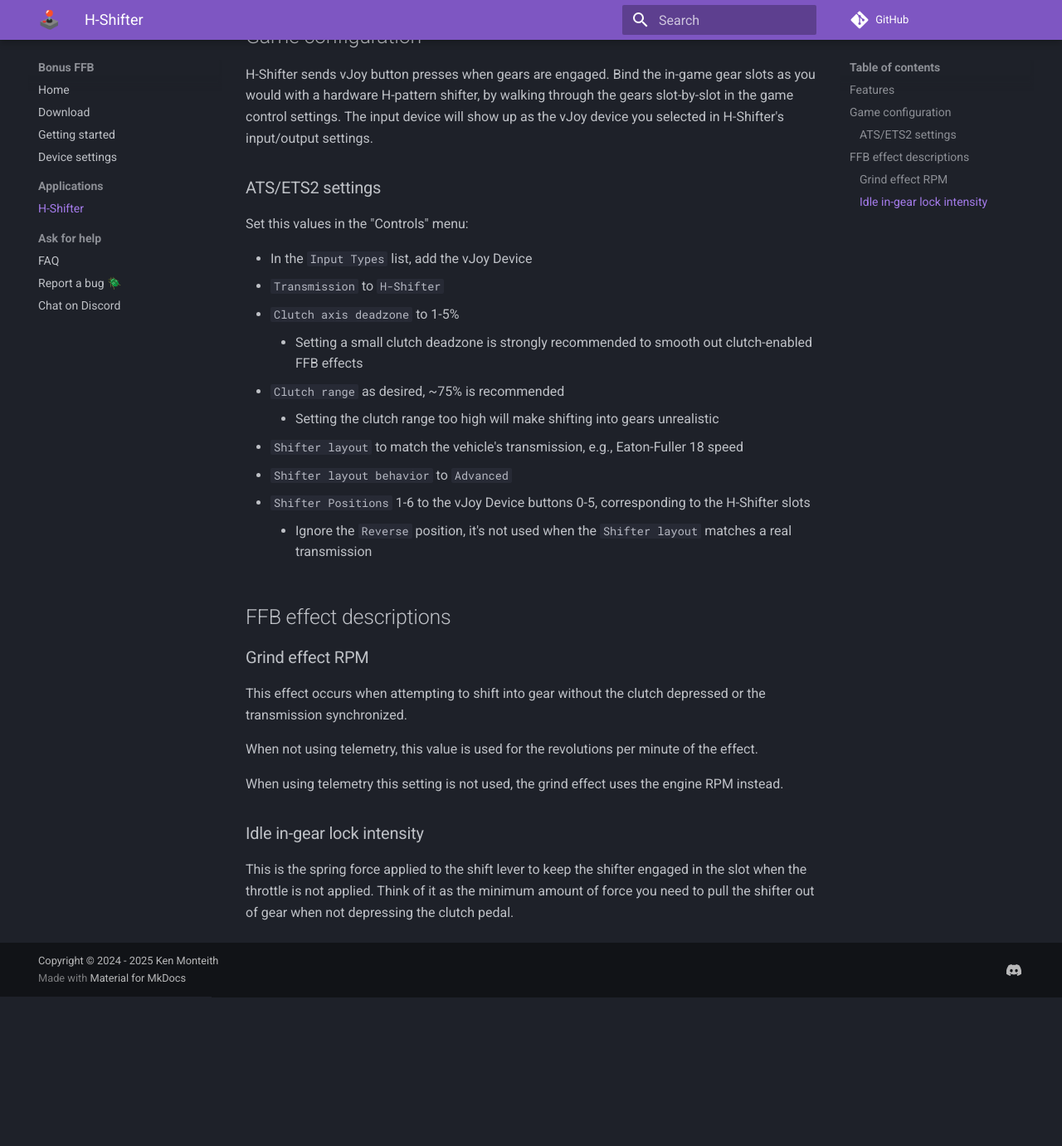
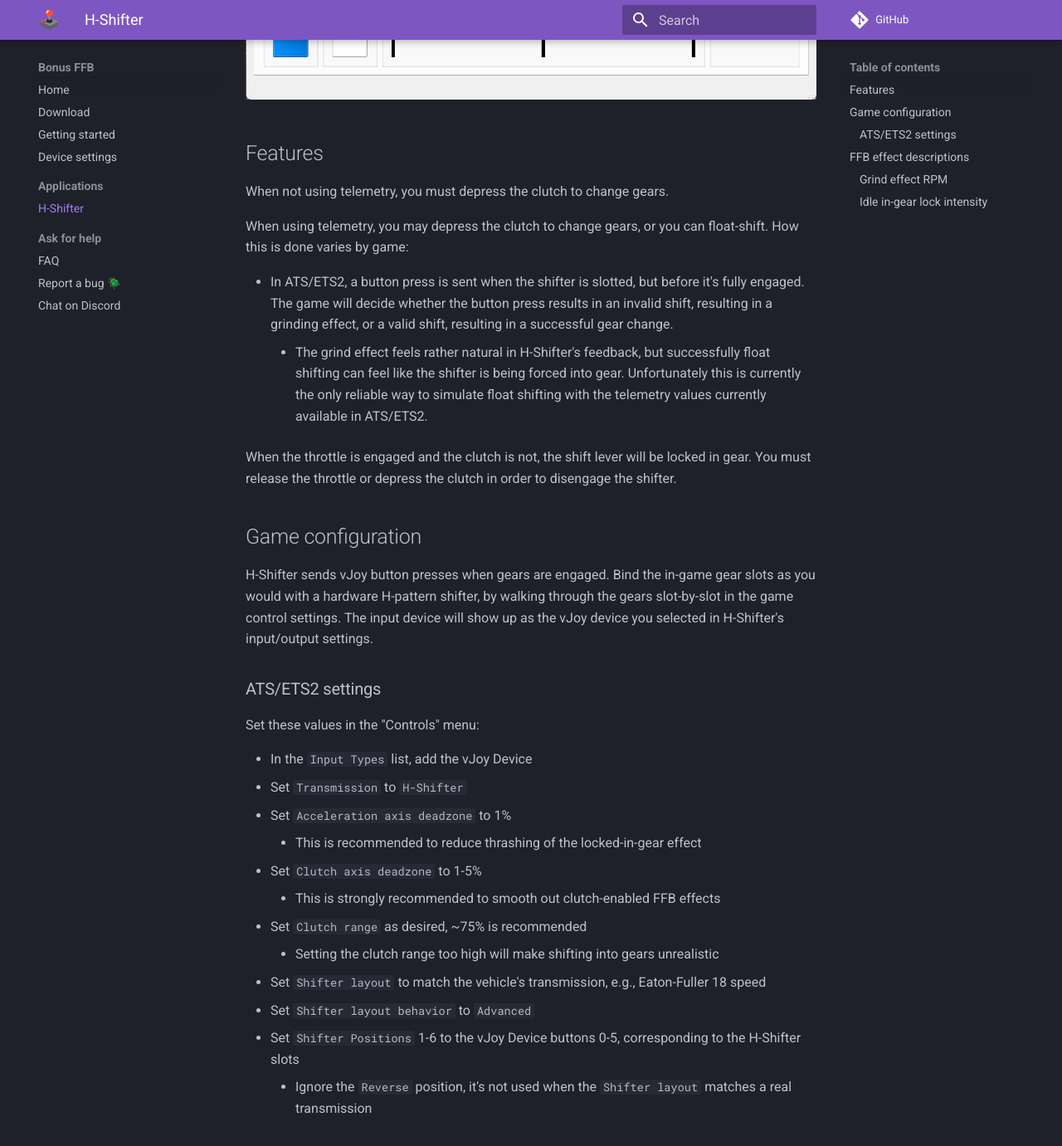
Before and after one commit to kgmonteith/BonusFFB, an MkDocs documentation site: the page built from docs/hshifter.md, in a window 1280 px wide and 1400 px high, scrolled down 851 px. Shown: the top 1381 px of the window at 83% size. Built offline with MkDocs 1.6.1 and Material for MkDocs 9.7.7, drawn with Linux system fonts in a browser that asks for light colours; comment, search, counter and statistics services are not loaded; before the commit the page ends 2052 px from its top, so only the background shows below that.

Commit message:
Doc update

```diff
--- a/docs/hshifter.md
+++ b/docs/hshifter.md
@@ -3,6 +3,8 @@
 This application simulates an H-pattern shifter with gear grinding, locking, and [float shifting](https://en.wikipedia.org/wiki/Float_shifting). Configuring clutch and throttle pedals axes in the `Input/output settings` tab is required. Float shifting requires [setting up game telemetry](getting-started.md/#install-optional-telemetry-plugins).
 
 H-Shifter is best suited to casual driving games, such truck, bus, and taxi sims. Depending on the strength of your FFB joystick, it's possible to overcome the locking, grinding, and channel-keeping force effects. Remember to play along and not push through these effects. If you want something stronger and more precise, consider a purpose-built device like the [Bash Pro](https://mvhstudios.co.uk/products/bash-pro).
+
+![H-Shifter](images/hshifter-screenshot.png)
 
 ## Features
 
@@ -21,17 +23,19 @@ H-Shifter sends vJoy button presses when gears are engaged. Bind the in-game gea
 
 ### ATS/ETS2 settings
 
-Set this values in the "Controls" menu:
+Set these values in the "Controls" menu:
 
 * In the `Input Types` list, add the vJoy Device
-* `Transmission` to `H-Shifter`
-* `Clutch axis deadzone` to 1-5%
-    * Setting a small clutch deadzone is strongly recommended to smooth out clutch-enabled FFB effects
-* `Clutch range` as desired, ~75% is recommended
+* Set `Transmission` to `H-Shifter`
+* Set `Acceleration axis deadzone` to 1%
+    * This is recommended to reduce thrashing of the locked-in-gear effect
+* Set `Clutch axis deadzone` to 1-5%
+    * This is strongly recommended to smooth out clutch-enabled FFB effects
+* Set `Clutch range` as desired, ~75% is recommended
     * Setting the clutch range too high will make shifting into gears unrealistic
-* `Shifter layout` to match the vehicle's transmission, e.g., Eaton-Fuller 18 speed
-* `Shifter layout behavior` to `Advanced`
-* `Shifter Positions` 1-6 to the vJoy Device buttons 0-5, corresponding to the H-Shifter slots
+* Set `Shifter layout` to match the vehicle's transmission, e.g., Eaton-Fuller 18 speed
+* Set `Shifter layout behavior` to `Advanced`
+* Set `Shifter Positions` 1-6 to the vJoy Device buttons 0-5, corresponding to the H-Shifter slots
     * Ignore the `Reverse` position, it's not used when the `Shifter layout` matches a real transmission
 
 ## FFB effect descriptions
```
Also changed, not shown: README.md (+3 -4 lines), docs/index.md (+6 -2 lines), docs/images/hshifter-screenshot.png (added).
